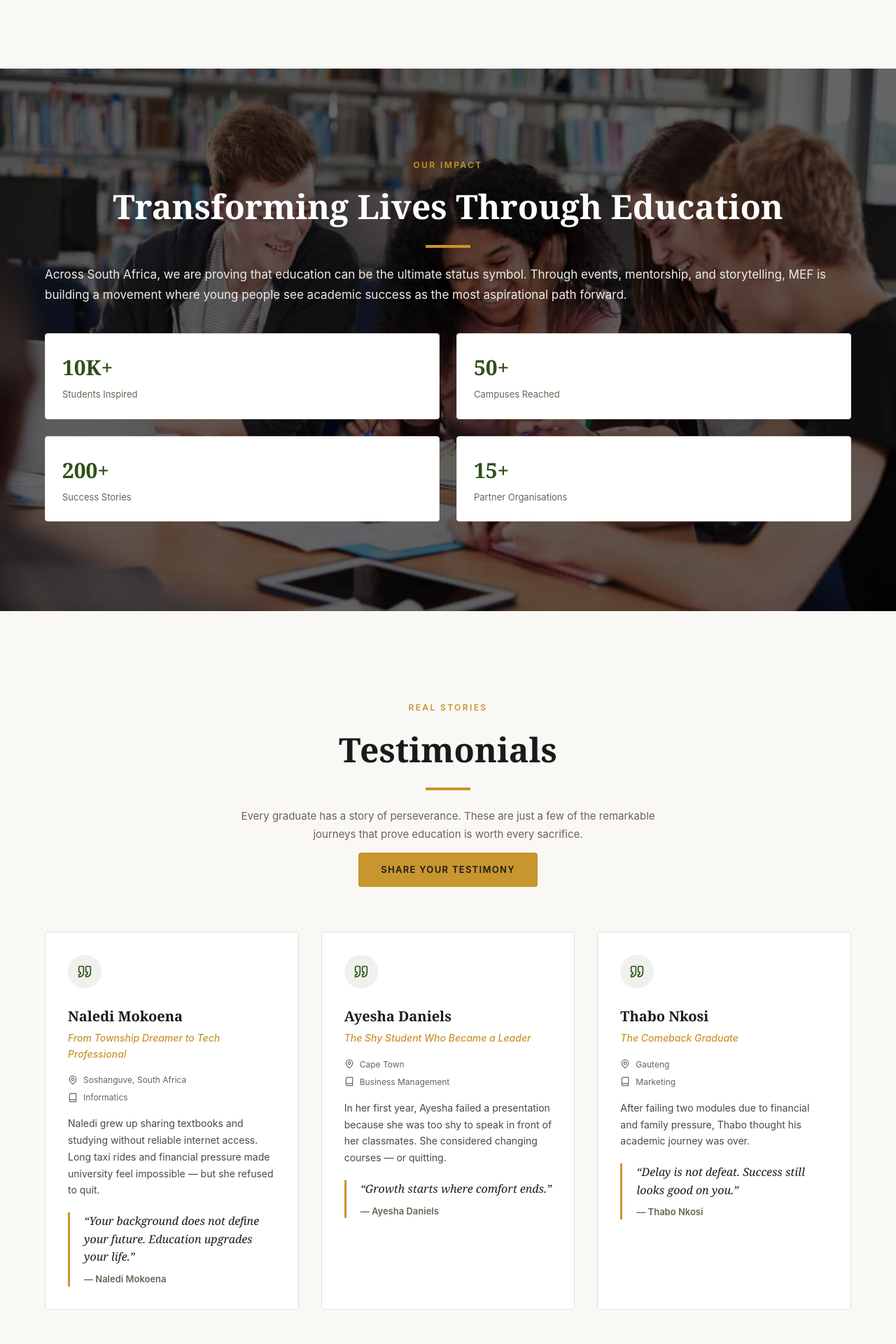
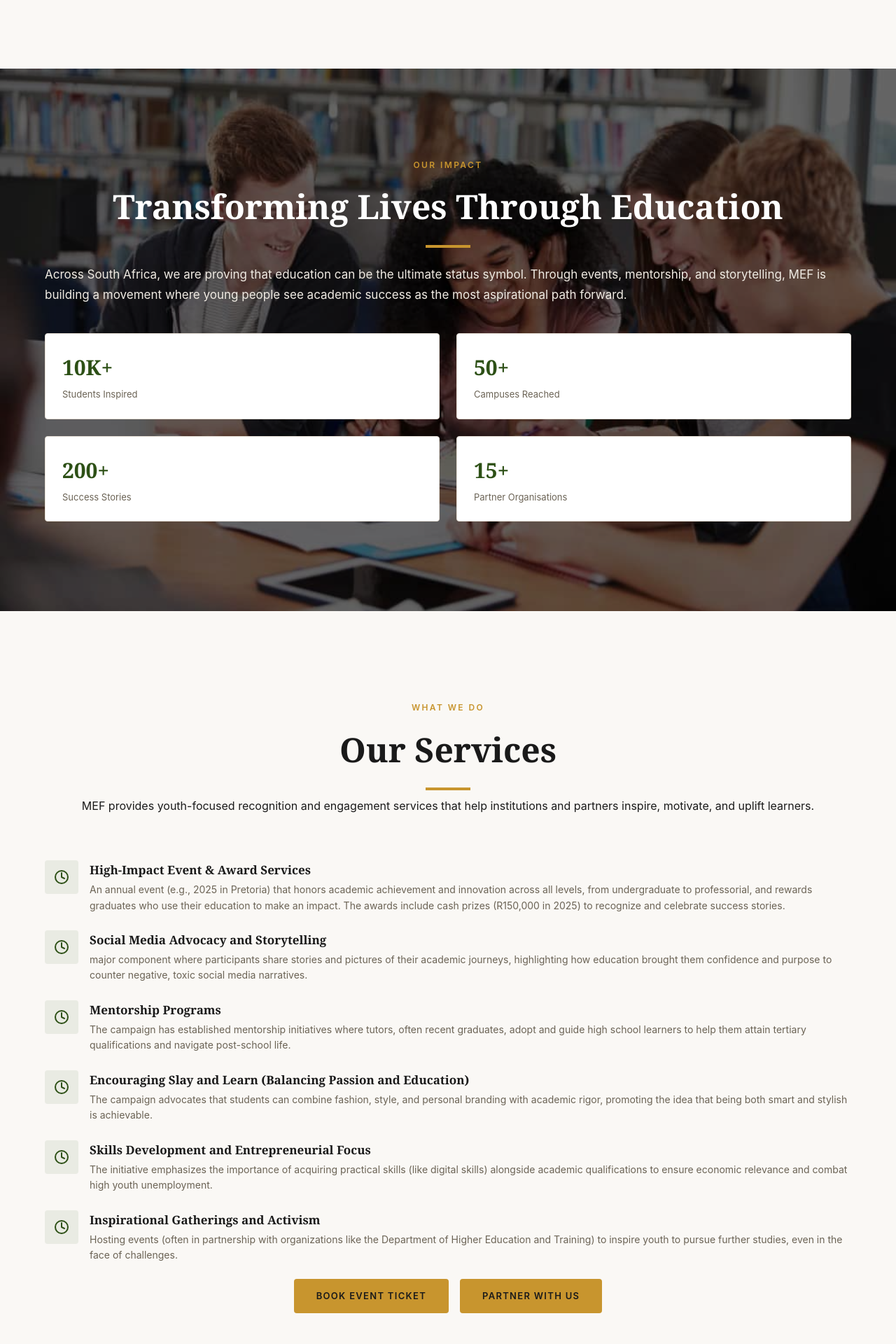
Before and after one commit to MICHAELSIBANDA/Group-2-MEF, a PHP site: page / in a window 1280 px wide. Shown: the part 1920-3840 px from the top of the page at 70% size. Run offline with PHP 8.4, Linux system fonts and the light colour scheme; data that the repository does not hold is empty.

Commit message:
Added an Our Services section

```diff
--- a/index.php
+++ b/index.php
@@ -46,6 +46,7 @@ if (isset($_POST['logout'])) {
     ["label" => "Home",         "href" => "#home"],
     ["label" => "About",        "href" => "#about"],
     ["label" => "Impact",       "href" => "#impact"],
+    ["label" => "Services",     "href" => "#services"],
     ["label" => "Testimonials", "href" => "#stories"],
     ["label" => "Gallery",      "href" => "#gallery"],
     ["label" => "Contact",      "href" => "#contact"],
@@ -56,6 +57,33 @@ if (isset($_POST['logout'])) {
     ["value" => "50+",  "label" => "Campuses Reached"],
     ["value" => "200+", "label" => "Success Stories"],
     ["value" => "15+",  "label" => "Partner Organisations"],
+  ];
+
+  $services = [
+  [
+    "title" => "High-Impact Event & Award Services",
+    "desc"  => "An annual event (e.g., 2025 in Pretoria) that honors academic achievement and innovation across all levels, from undergraduate to professorial, and rewards graduates who use their education to make an impact. The awards include cash prizes (R150,000 in 2025) to recognize and celebrate success stories."
+  ],
+  [
+    "title" => "Social Media Advocacy and Storytelling",
+    "desc"  => " major component where participants share stories and pictures of their academic journeys, highlighting how education brought them confidence and purpose to counter negative, toxic social media narratives."
+  ],
+  [
+    "title" => "Mentorship Programs",
+    "desc"  => "The campaign has established mentorship initiatives where tutors, often recent graduates, adopt and guide high school learners to help them attain tertiary qualifications and navigate post-school life."
+  ],
+  [
+    "title" => "Encouraging Slay and Learn (Balancing Passion and Education)",
+    "desc"  => "The campaign advocates that students can combine fashion, style, and personal branding with academic rigor, promoting the idea that being both smart and stylish is achievable."
+  ],
+  [
+    "title" => "Skills Development and Entrepreneurial Focus",
+    "desc"  => "The initiative emphasizes the importance of acquiring practical skills (like digital skills) alongside academic qualifications to ensure economic relevance and combat high youth unemployment."
+  ],
+  [
+    "title" => "Inspirational Gatherings and Activism",
+    "desc"  => " Hosting events (often in partnership with organizations like the Department of Higher Education and Training) to inspire youth to pursue further studies, even in the face of challenges."
+  ],
 ];
 
   // Featured / static stories (kept)
@@ -291,23 +319,80 @@ if (isset($_POST['logout'])) {
       </div>
     </section>
 
+    <!-- ========== SERVICES ========== -->
+<section id="services" class="about">
+  <div class="container">
+    <div class="about-header">
+      <span class="section-label">What We Do</span>
+      <h2 class="section-title">Our Services</h2>
+      <hr class="section-divider section-divider--center" />
+      <p class="sub" style="margin-top: 10px;">
+        MEF provides youth-focused recognition and engagement services that help institutions and partners inspire, motivate, and uplift learners.
+      </p>
+    </div>
+
+    <div class="about-features" style="margin-top: 26px;">
+      <?php foreach ($services as $svc): ?>
+        <div class="about-feature">
+          <div class="about-feature-icon">
+            <!-- Simple consistent icon -->
+            <svg xmlns="http://www.w3.org/2000/svg" fill="none" viewBox="0 0 24 24" stroke-width="2" stroke="var(--color-primary)">
+              <path stroke-linecap="round" stroke-linejoin="round" d="M12 6v6l4 2"/>
+              <path stroke-linecap="round" stroke-linejoin="round" d="M21 12a9 9 0 11-18 0 9 9 0 0118 0z"/>
+            </svg>
+          </div>
+
+          <div>
+            <h3><?php echo htmlspecialchars($svc["title"]); ?></h3>
+            <p><?php echo htmlspecialchars($svc["desc"]); ?></p>
+          </div>
+        </div>
+      <?php endforeach; ?>
+    </div>
+
+    <div class="hero-actions" style="justify-content:center; margin-top: 22px;">
+
+  <a href="https://computicket.com/page/home"
+     target="_blank"
+     rel="noopener noreferrer"
+     class="btn btn--accent">
+     Book Event Ticket
+  </a>
+
+  <a href="#contact" class="btn btn--accent">
+     Partner With Us
+  </a>
+
+</div>
+  </div>
+</section>
+
+<!-- ===== Section Divider ===== -->
+<div aria-hidden="true" style="max-width: 1100px; margin: 46px auto; padding: 0 20px;">
+  <hr style="border: none; height: 1px; background: var(--color-border);" />
+</div>
+
+
 <!-- ========== TESTIMONIALS ========== -->
   <section id="stories" class="testimonials">
+
     <div class="container">
       <div class="testimonials-header">
+
         <span class="section-label">Real Stories</span>
         <h2 class="section-title">Testimonials</h2>
         <hr class="section-divider section-divider--center" />
-          <p class="sub">
-            Every graduate has a story of perseverance. These are just a few of the remarkable journeys that prove education is worth every sacrifice.
-          </p>
+        <p class="sub"> Every graduate has a story of perseverance. These are just a few of the remarkable journeys that prove education is worth every sacrifice.</p>
 
       <div class="share-testimony-wrap">
         <a href="testimony.php" class="btn btn--accent">Share Your Testimony</a>
+
       </div>
+
     </div>
 
     <div class="testimonials-grid">
+
       <?php foreach ($combinedStories as $story): ?>
             <div class="story-card">
               <div class="story-card-icon">
--- a/styles/styles.css
+++ b/styles/styles.css
@@ -485,7 +485,6 @@ nav a.download-btn:hover {
   text-align: center;
   margin-bottom: 64px;
 
-
 }
 
 .about-grid {
@@ -578,6 +577,7 @@ nav a.download-btn:hover {
 .about .section-title {
    color: var(--color-foreground);
   }
+
 
 /* ============================================
    IMPACT SECTION
```
Lines whose indentation alone changed are shown as unchanged.
